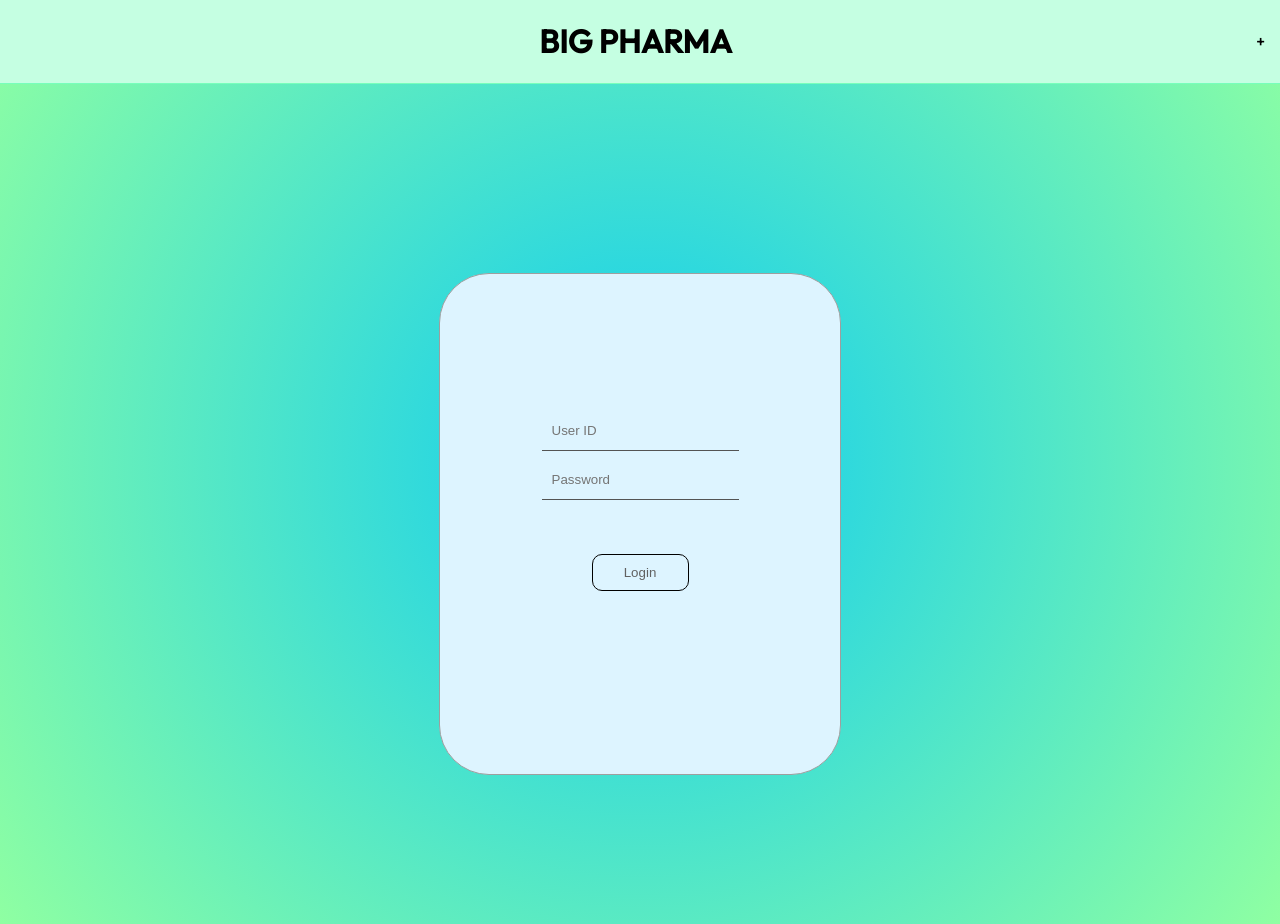
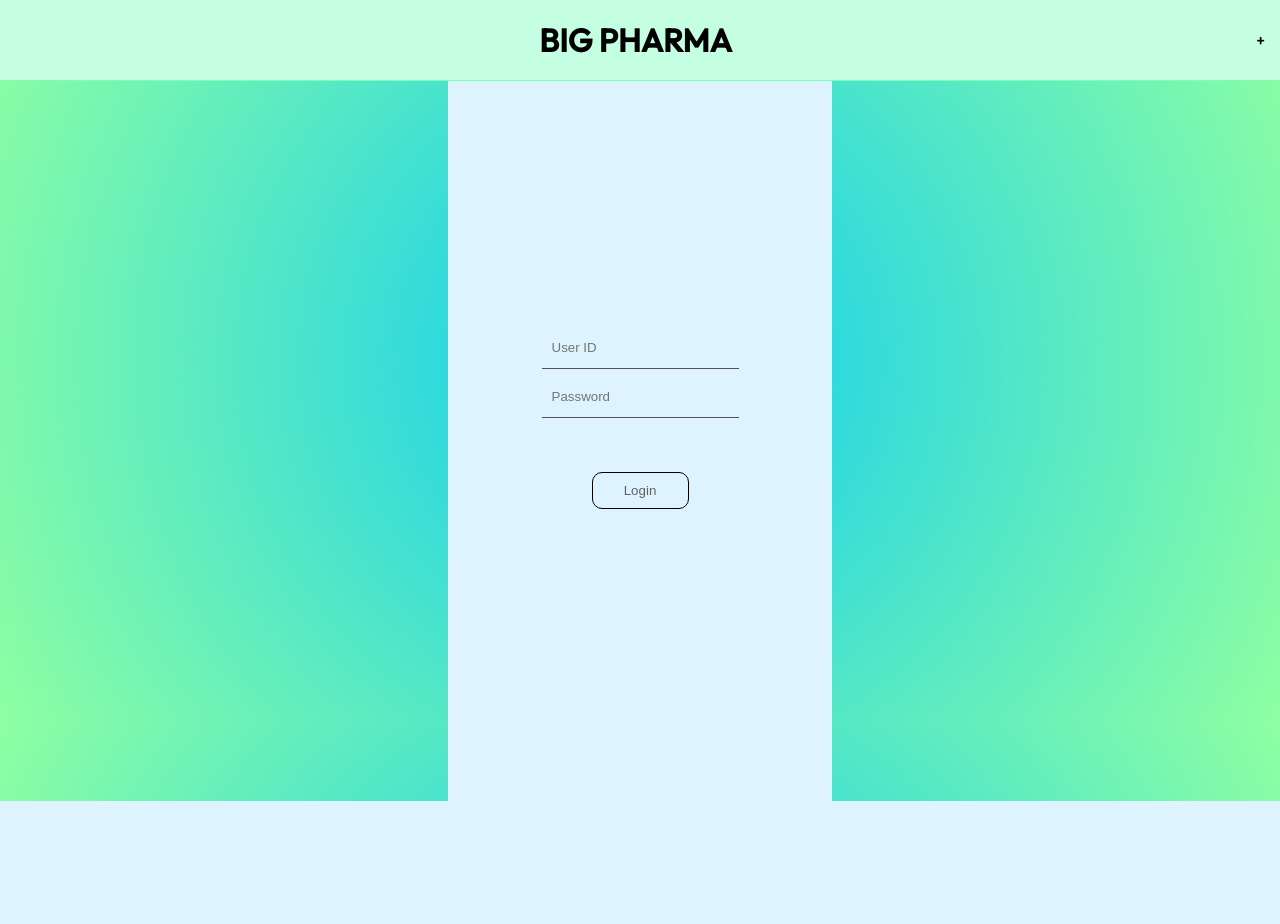
Before and after one commit to DoyleAaron/Project-22-23, a PHP site: page / in a window 1280 px wide. After the commit the page ends 801 px from the top, so only its background shows below. Run offline with PHP 8.4, Linux system fonts and the light colour scheme.

Commit message:
Extended login container vertically.

```diff
--- a/style.css
+++ b/style.css
@@ -1,10 +1,19 @@
 @import url('https://fonts.googleapis.com/css2?family=Outfit:wght@500&display=swap');
+
+:root {
+    --nav-height: 80px;
+}
 
 html, body {
     margin: 0;
     padding: 0;
     box-sizing: border-box;
     font-family: 'Outfit';
+    height: calc(100vh - var(--nav-height));
+}
+
+body {
+    background: radial-gradient(circle at center, #0eccf1, #8fffa2);
 }
 
 .nav-container {
@@ -12,6 +21,7 @@ html, body {
     justify-content: space-between;
     align-items: center;
     margin: 0;
+    height: var(--nav-height);
     padding: 0 15px;
     background-color: #C5FFE2;
     border-bottom: 1px solid #77FFBB;
@@ -19,25 +29,21 @@ html, body {
 
 .login-container {
     display: flex;
+    height: 100%;
+    width: 30%;
+    align-items: center;
     justify-content: center;
-    align-items: center;
-    margin: 40px 0 0 0;
-    height: 100vh;
-}
-
-body {
-    background: radial-gradient(circle at center, #0eccf1, #8fffa2);
+    margin: 0 auto;
 }
 
 .login-container .login-box {
     display: flex;
     background-color: #ddf4ff;
-    border: 1px rgb(158, 158, 158) solid;
-    height: 500px;
-    width: 400px;
-    border-radius: 50px;
+    height: 100%;
+    width: 80%;
     align-items: center;
     justify-content: center;
+    flex-grow: 1;
 }
 
 .login-container .login-box form {
```
Also changed, not shown: assets/images/pharma.jpg (added), index.html (line endings or trailing spaces).
